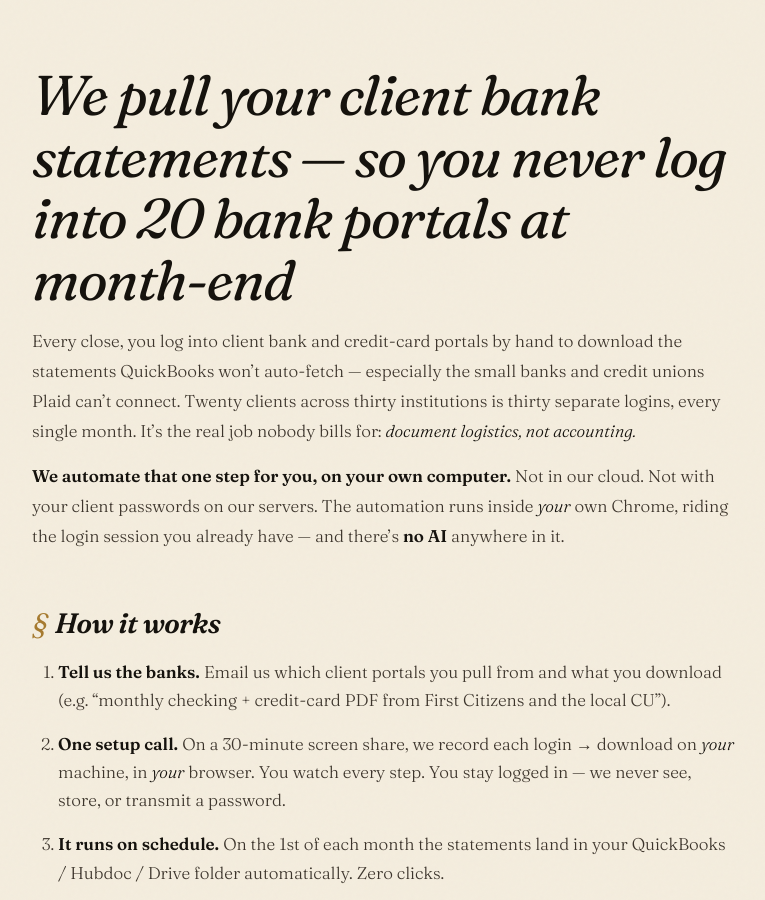
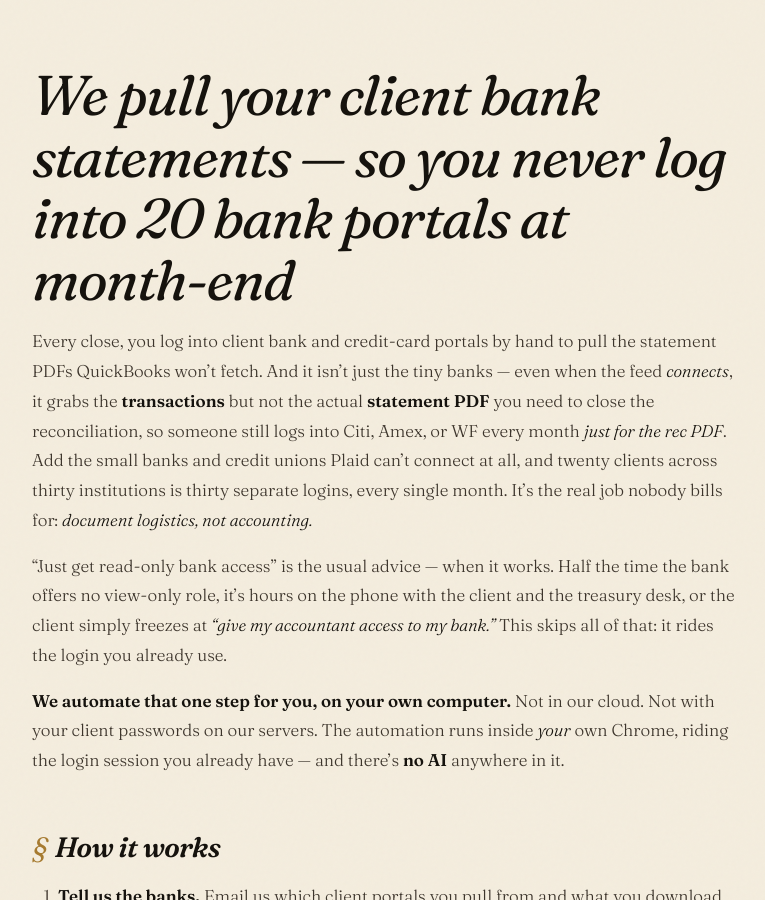
Before and after one commit to LeonTing1010/tap, a Jekyll site: the page built from docs/done-for-you/bookkeeping-bank-statements/index.md, in a window 1280 px wide and 900 px high. Shown: the whole window, without its empty margins (256-1021 px from the left). Built offline with Jekyll 4.4.1, drawn with Linux system fonts in a browser that asks for light colours; some of the changed text lies outside the part shown.

Commit message:
docs(done-for-you): sharpen bookkeeping pitch — feed pulls transactions, not the rec PDF
Co-Authored-By: Claude Opus 4.8 (1M context) <noreply@anthropic.com>

```diff
--- a/docs/done-for-you/bookkeeping-bank-statements/index.md
+++ b/docs/done-for-you/bookkeeping-bank-statements/index.md
@@ -7,10 +7,18 @@ permalink: /done-for-you/bookkeeping-bank-statements/
 
 # We pull your client bank statements — so you never log into 20 bank portals at month-end
 
-Every close, you log into client bank and credit-card portals by hand to download the
-statements QuickBooks won't auto-fetch — especially the small banks and credit unions
-Plaid can't connect. Twenty clients across thirty institutions is thirty separate logins,
-every single month. It's the real job nobody bills for: *document logistics, not accounting.*
+Every close, you log into client bank and credit-card portals by hand to pull the
+statement PDFs QuickBooks won't fetch. And it isn't just the tiny banks — even when the
+feed *connects*, it grabs the **transactions** but not the actual **statement PDF** you
+need to close the reconciliation, so someone still logs into Citi, Amex, or WF every
+month *just for the rec PDF*. Add the small banks and credit unions Plaid can't connect at
+all, and twenty clients across thirty institutions is thirty separate logins, every single
+month. It's the real job nobody bills for: *document logistics, not accounting.*
+
+"Just get read-only bank access" is the usual advice — when it works. Half the time the
+bank offers no view-only role, it's hours on the phone with the client and the treasury
+desk, or the client simply freezes at *"give my accountant access to my bank."* This skips
+all of that: it rides the login you already use.
 
 **We automate that one step for you, on your own computer.** Not in our cloud. Not with
 your client passwords on our servers. The automation runs inside *your* own Chrome,
@@ -70,6 +78,7 @@ Nothing learns, nothing trains on your client data, nothing improvises on a bank
 ## Who this is for
 
 - **Solo bookkeepers & small firms** doing monthly reconciliations for small-business clients (under ~$500k topline)
+- Anyone whose **QuickBooks feed pulls the transactions but not the statement PDF** — Citi, Amex and others — and still logs in monthly *just for the rec PDF*
 - Anyone whose clients bank at **small banks or credit unions QuickBooks / Plaid can't connect**
 - Bookkeepers tired of the month-end statement chase — who'd rather buy the outcome than build the tool
 
```
